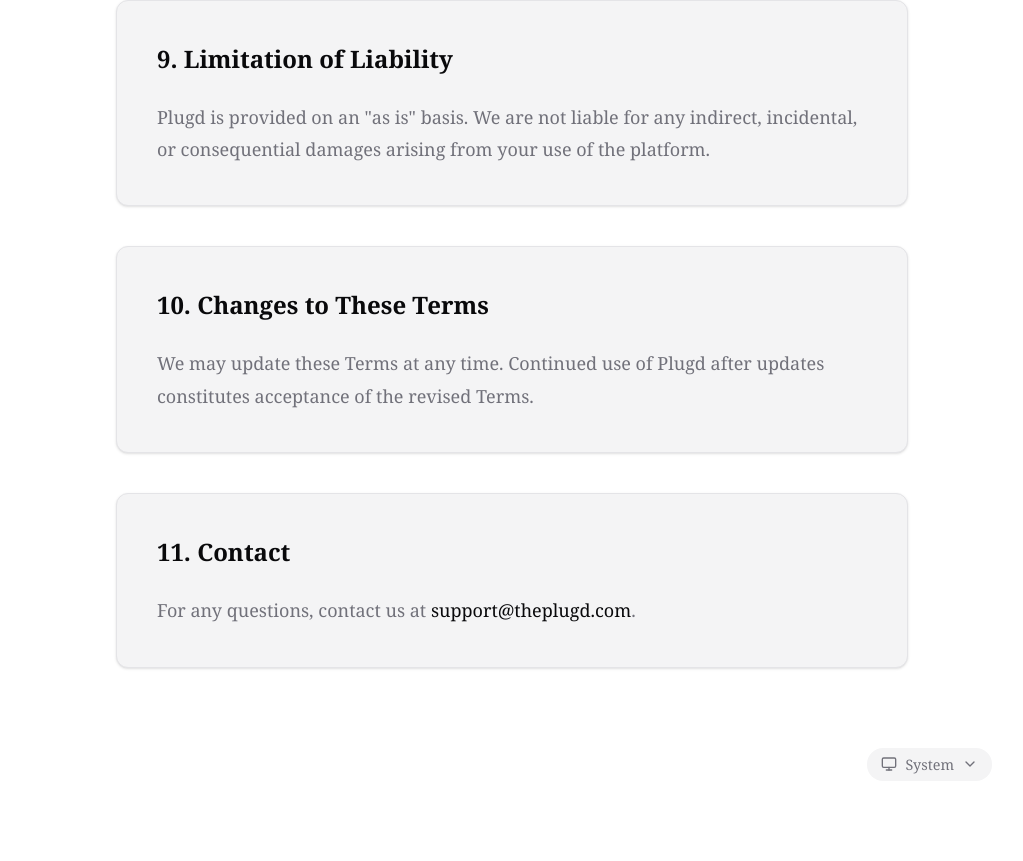
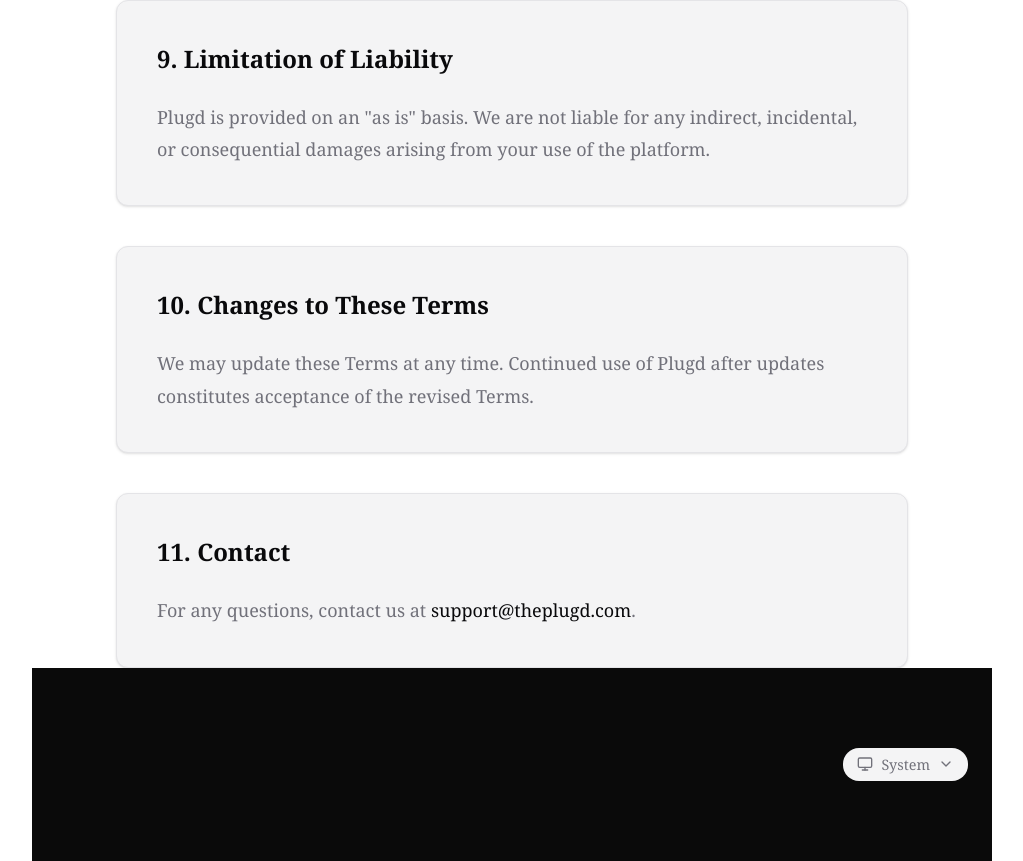
Before and after one commit to Ravishankar802/The-Plugd, a Next.js app: page /terms-of-service in a window 1280 px wide. Shown: the part 2607-3468 px from the top of the page, without its empty margins (128-1151 px from the left). Built offline with nearby package versions, Linux system fonts and the light colour scheme.

Commit message:
style: Force dark background and explicit text styling on homepage footer in light mode

```diff
--- a/src/components/Footer.tsx
+++ b/src/components/Footer.tsx
@@ -26,8 +26,8 @@ export default function Footer({
   onStartEarning
 }: FooterProps) {
   const isWhite = variant === 'white';
-  const textColor = isWhite ? "text-white/80 hover:text-white" : "text-muted hover:text-foreground";
-  const mutedTextColor = isWhite ? "text-white/40" : "text-muted/40";
+  const textColor = "text-white/50 hover:text-white";
+  const mutedTextColor = "text-white/30";
   const { theme, setTheme, resolvedTheme } = useTheme();
   const [isOpen, setIsOpen] = useState(false);
   const [hasMounted, setHasMounted] = useState(false);
@@ -97,8 +97,8 @@ export default function Footer({
   }
 
   return (
-    <footer className={`w-full ${isLogin ? "py-0" : isDashboard ? "py-8" : "py-20"} ${showBorder ? "border-t border-border" : ""} ${minimal ? "border-t border-white/10 pt-16 pb-12 max-w-5xl mx-auto px-6" : ""}`}>
-      <div className={`${isLogin ? "" : "flex flex-col gap-6"} w-full`}>
+    <footer className={`w-full bg-[#0a0a0a] ${isLogin ? "py-0" : isDashboard ? "py-8" : "py-20"} ${showBorder ? "border-t border-white/10" : ""}`}>
+      <div className={`w-full px-6 ${minimal ? "border-t border-white/10 pt-16 pb-12 max-w-5xl mx-auto" : ""} ${isLogin ? "" : "flex flex-col gap-6"}`}>
         {minimal ? (
           <div className="w-full flex flex-col font-['Georgia',_serif]">
             {/* Three Columns Grid */}
```
